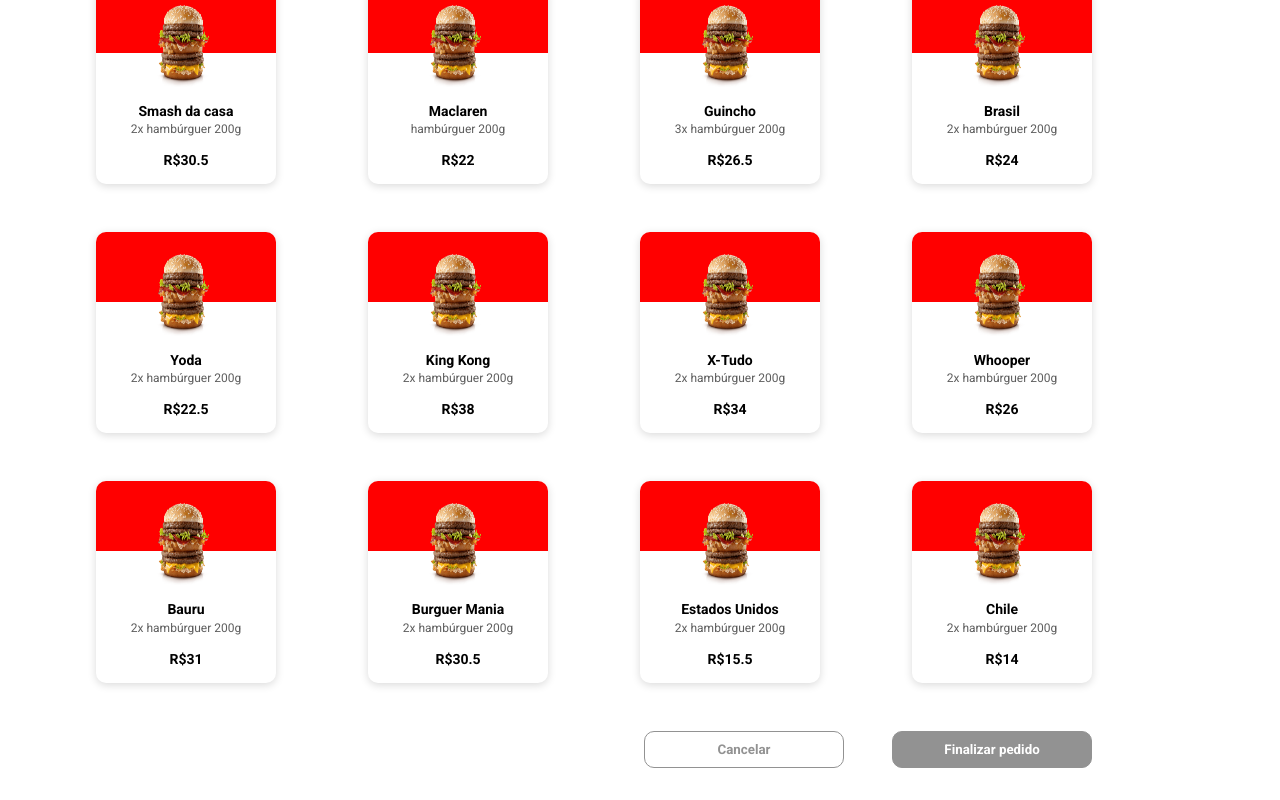
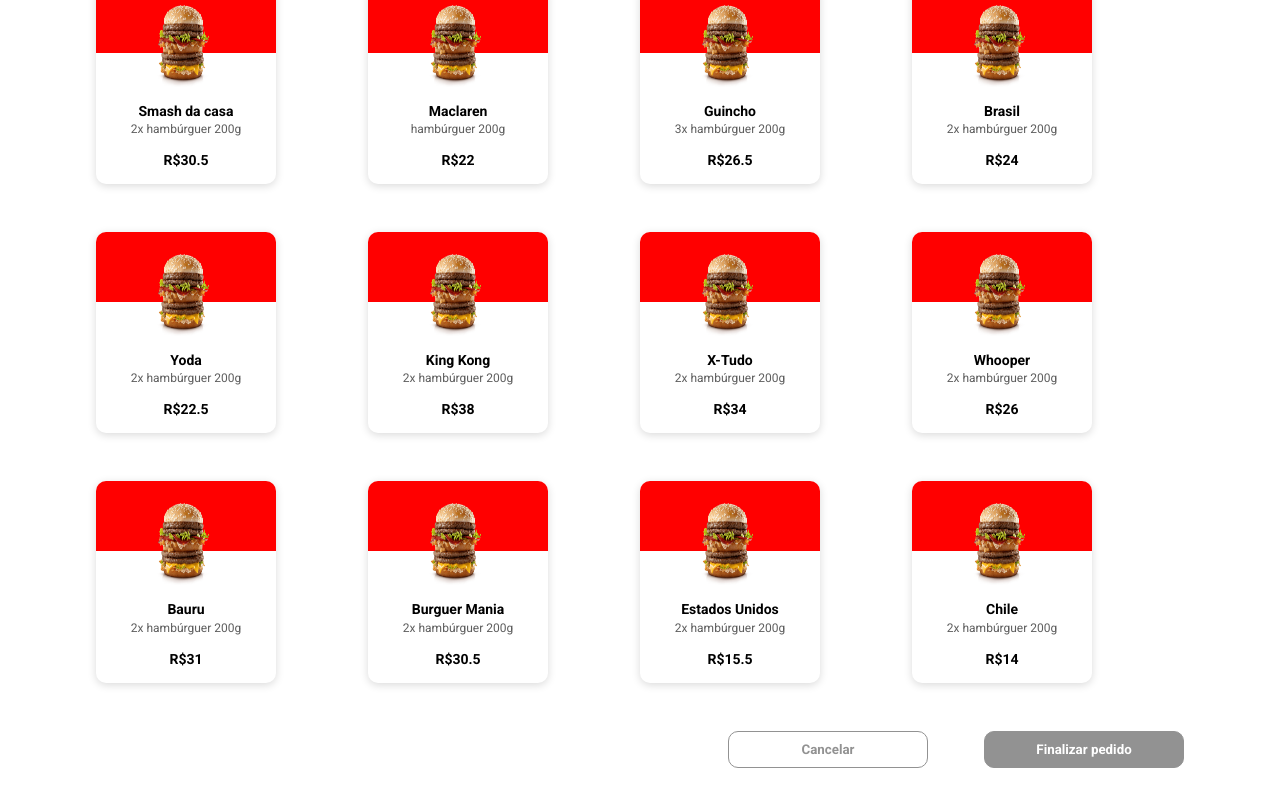
Before and after one commit to lucasveigaa/teste-devio, a React (Vite) app: page / in a window 1280 px wide. Shown: the part 573-1373 px from the top of the page. Built offline with nearby package versions, Linux system fonts and the light colour scheme.

Commit message:
fix: fixing responsivity of page home

```diff
--- a/src/pages/Home/index.tsx
+++ b/src/pages/Home/index.tsx
@@ -132,14 +132,12 @@
           </ContainerRequests>
         )}
         <ContainerButtons>
-          <div>
           <CancelButton onClick={() => cleanCart()} type="button">
             Cancelar
           </CancelButton>
           <Link to="/checkout">
             <FinalizeButton type="button">Finalizar pedido</FinalizeButton>
           </Link>
-          </div>
         </ContainerButtons>
       </Container>
     </>
--- a/src/pages/Home/styles.ts
+++ b/src/pages/Home/styles.ts
@@ -5,6 +5,10 @@
   padding: 1rem;
   margin: 0 auto;
   margin-top: 3rem;
+
+  @media (max-width: 700px) {
+    max-width: 90%;
+  }
 
   input {
     margin-top: 1rem;
@@ -59,6 +63,7 @@
 
   @media (max-width: 700px) {
     grid-template-columns: repeat(2, 1fr);
+    justify-items: center;
   }
 `;
 
@@ -71,8 +76,8 @@
   padding: 2rem;
   margin-top: 2rem;
 
-  @media (max-width: 500px) {
-    width: 90%;
+  @media (max-width: 700px) {
+    max-width: 90%;
     margin: 0 auto;
     margin-top: 1rem;
   }
@@ -141,13 +146,18 @@
 
 export const ContainerButtons = styled.div`
   margin-top: 3rem;
-  gap: 2rem;
+  gap: 0.5rem;
   display: flex;
   justify-content: flex-end;
   margin-right: calc(25% - 180px);
+  width: 100%;
+  margin-bottom: 1rem;
 
-  @media (max-width: 500px) {
+  @media (max-width: 700px) {
     flex-direction: column;
+    max-width: 90%;
+    margin: 0 auto;
+    margin-top: 3rem;
   }
 `;
 
```
Lines whose indentation alone changed are shown as unchanged.
